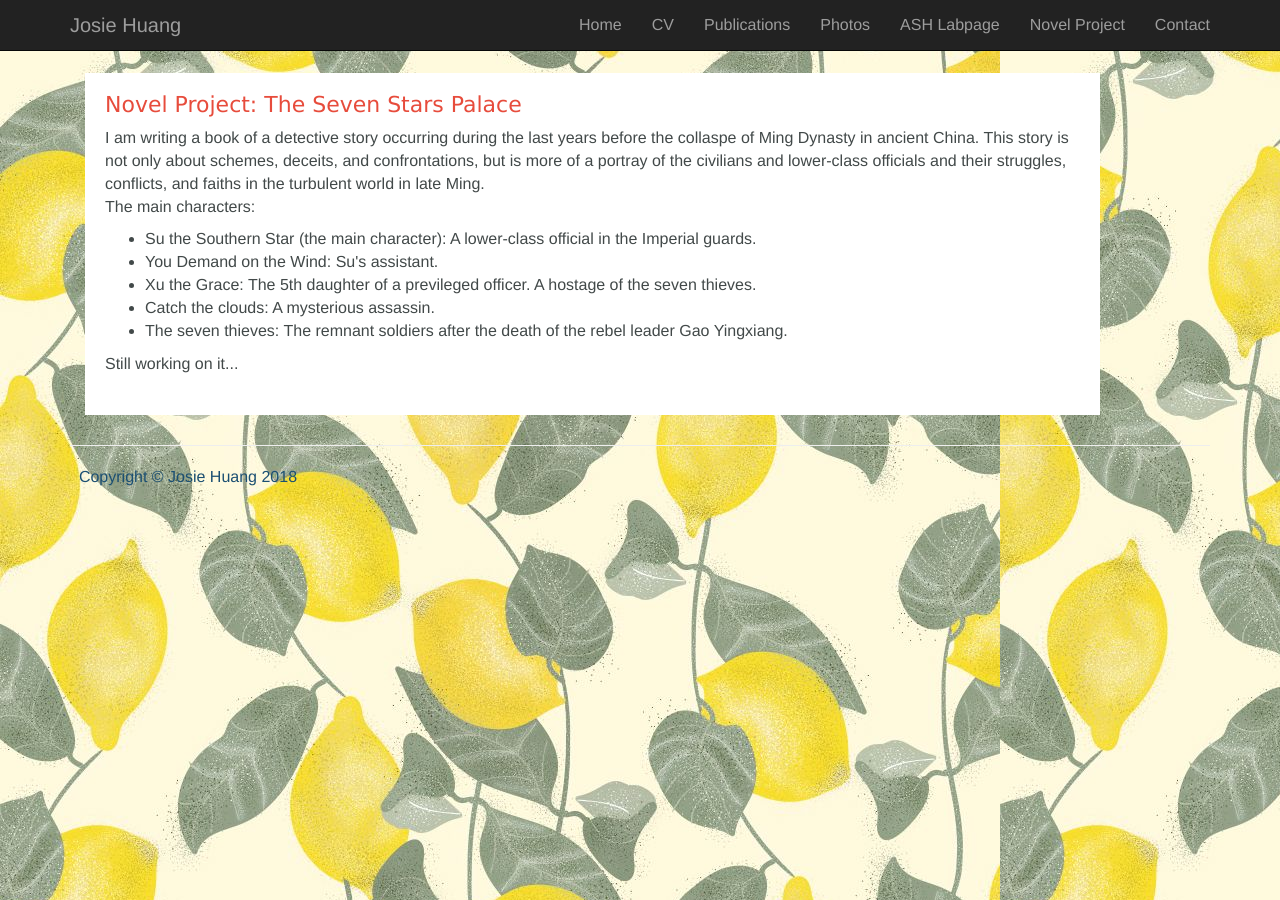
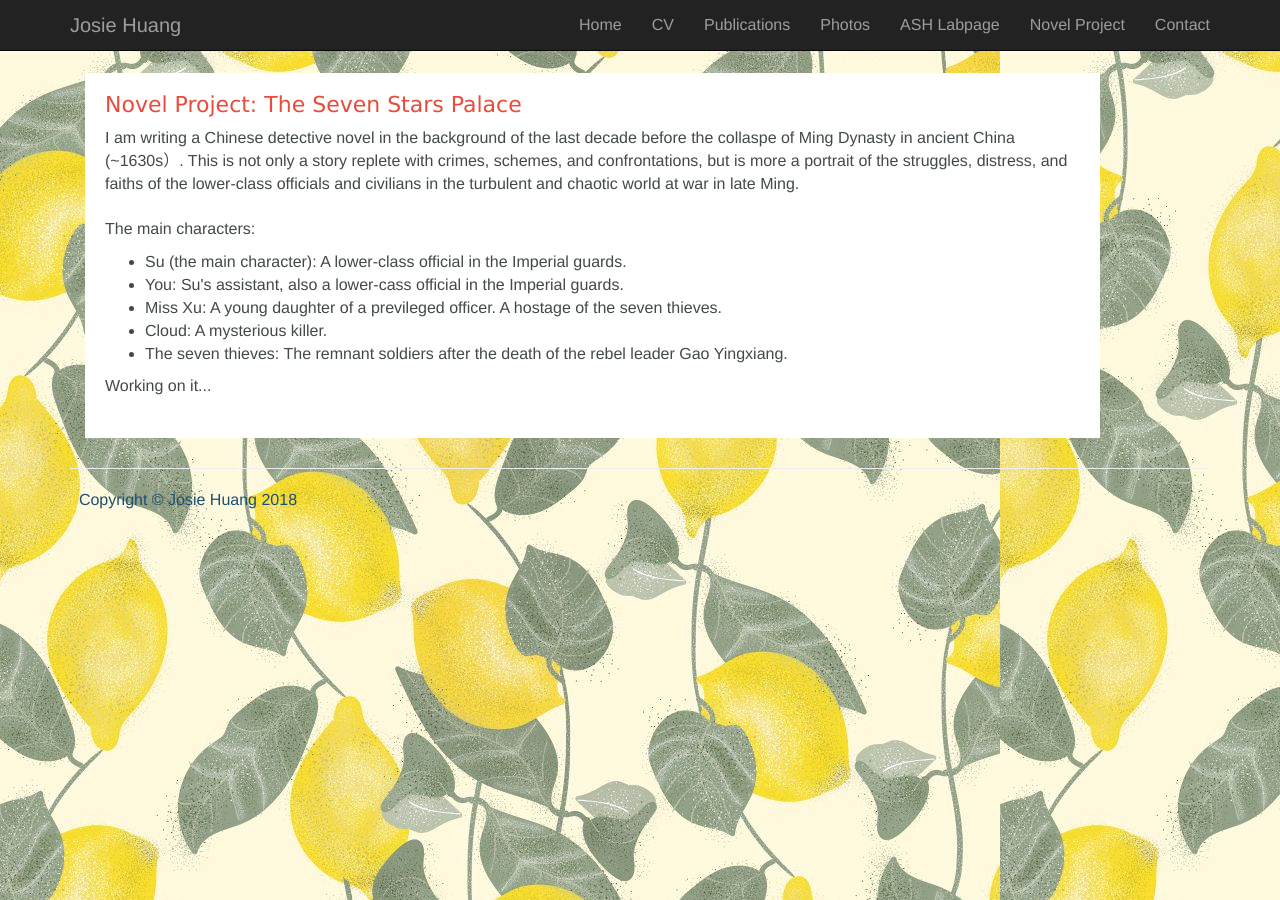
Before and after one commit to josie-shuang/josie-shuang.github.io, a Jekyll site: the page built from novel.html, in a window 1280 px wide. Built offline with Jekyll 4.4.1, drawn with Linux system fonts in a browser that asks for light colours.

Commit message:
Update novel.html

```diff
--- a/novel.html
+++ b/novel.html
@@ -11,19 +11,19 @@ layout: default
 					<h1> Novel Project: The Seven Stars Palace </h1>
 			 	</div>
 			 	<div class="content-rounded-panel">
-					<p>I am writing a book of a detective story occurring during the last years before the collaspe of
-              				Ming Dynasty in ancient China. This story is not only about schemes, deceits, and confrontations,
-				      but is more of a portray of the civilians and lower-class officials and their struggles, conflicts,
-				      and faiths in the turbulent world in late Ming. <br/>
+					<p>I am writing a Chinese detective novel in the background of the last decade before the collaspe of
+              				Ming Dynasty in ancient China (~1630s）. This is not only a story replete with crimes, schemes, and confrontations,
+				      but is more a portrait of the struggles, distress, and faiths of the lower-class officials and civilians in the
+					turbulent and chaotic world at war in late Ming. <br/><br/>
 				      The main characters:
 				<ul>
-					    <li>Su the Southern Star (the main character): A lower-class official in the Imperial guards.</li>
-					    <li>You Demand on the Wind: Su's assistant. </li>
-					    <li>Xu the Grace: The 5th daughter of a previleged officer. A hostage of the seven thieves. </li>
-					    <li>Catch the clouds: A mysterious assassin. </li>
+					    <li>Su (the main character): A lower-class official in the Imperial guards.</li>
+					    <li>You: Su's assistant, also a lower-cass official in the Imperial guards. </li>
+					    <li>Miss Xu: A young daughter of a previleged officer. A hostage of the seven thieves. </li>
+					    <li>Cloud: A mysterious killer. </li>
 					    <li>The seven thieves: The remnant soldiers after the death of the rebel leader Gao Yingxiang. </li>
 				</ul>
-				    Still working on it...
+				    Working on it...
 				</p>
 			 	</div>
 	      		</div>
```
